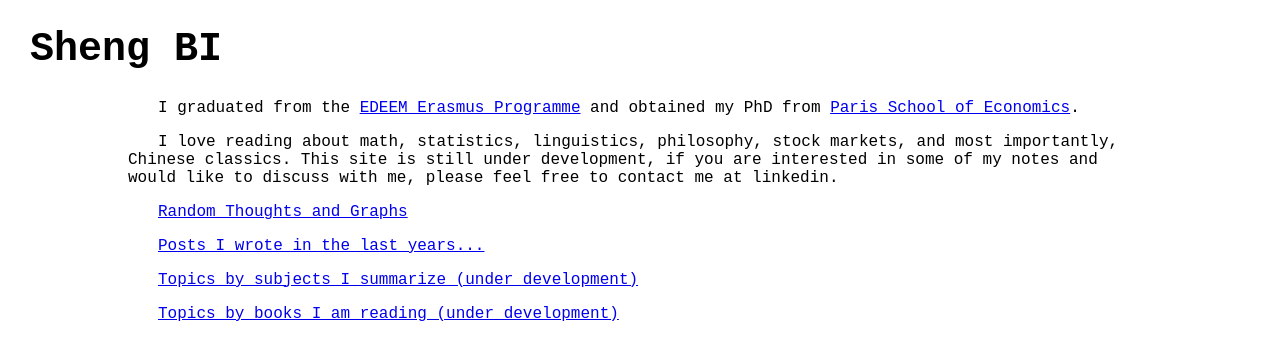
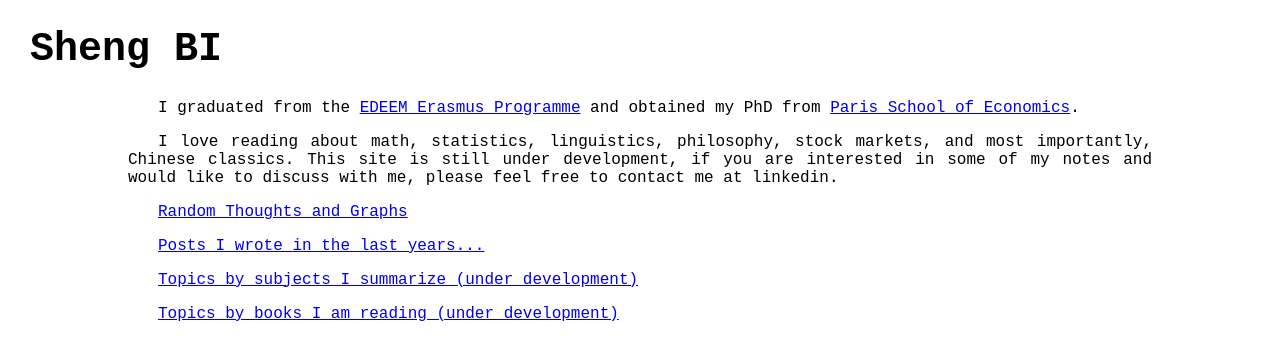
Before and after one commit to brbisheng/brbisheng.github.io, a Jekyll site: the page built from index.html, in a window 1280 px wide. Shown: the top 360 px of the page. Built offline with Jekyll 4.4.1, drawn with Linux system fonts in a browser that asks for light colours; nearby versions of some CDN libraries.

Commit message:
Update index.html

```diff
--- a/index.html
+++ b/index.html
@@ -11,7 +11,7 @@
 </head>
 
 <h1 style = "text-indent:30px">Sheng BI</h1>
-<div class="blurb" style = 'margin:auto; width:80%;'>
+<div class="blurb" style = 'margin:auto; width:80%;text-align:justify;text-justify:inter-word;'>
 	<p id = 'intro' style = "text-indent:30px">
 	I graduated from the <a href="https://www.pantheonsorbonne.fr/ecoles-doctorales/economie-ed-465/doctoral-program-edeem/">EDEEM Erasmus Programme</a>
 		and obtained my PhD from <a href="https://www.parisschoolofeconomics.eu/en/">Paris School of Economics</a>.
```
